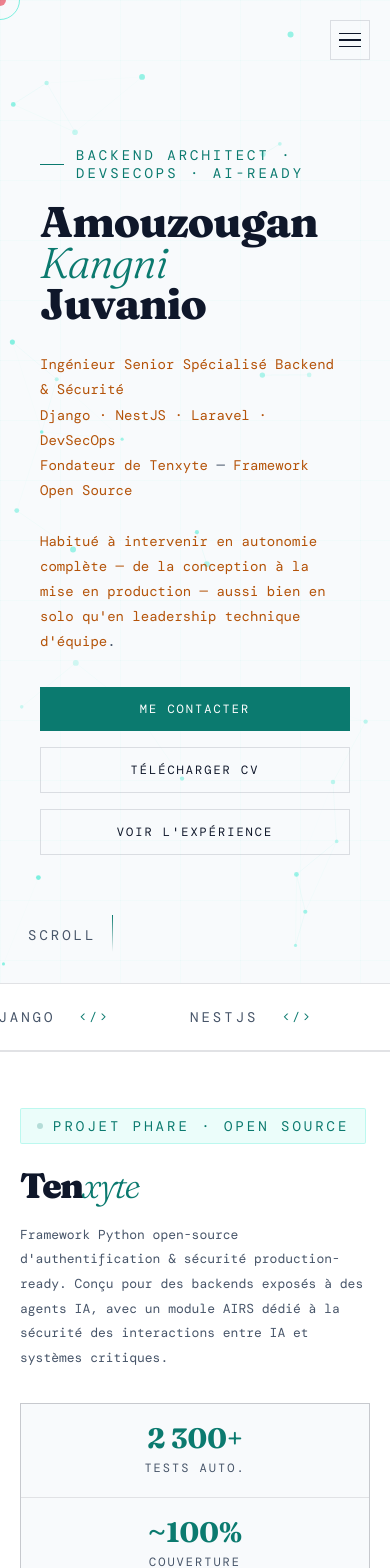
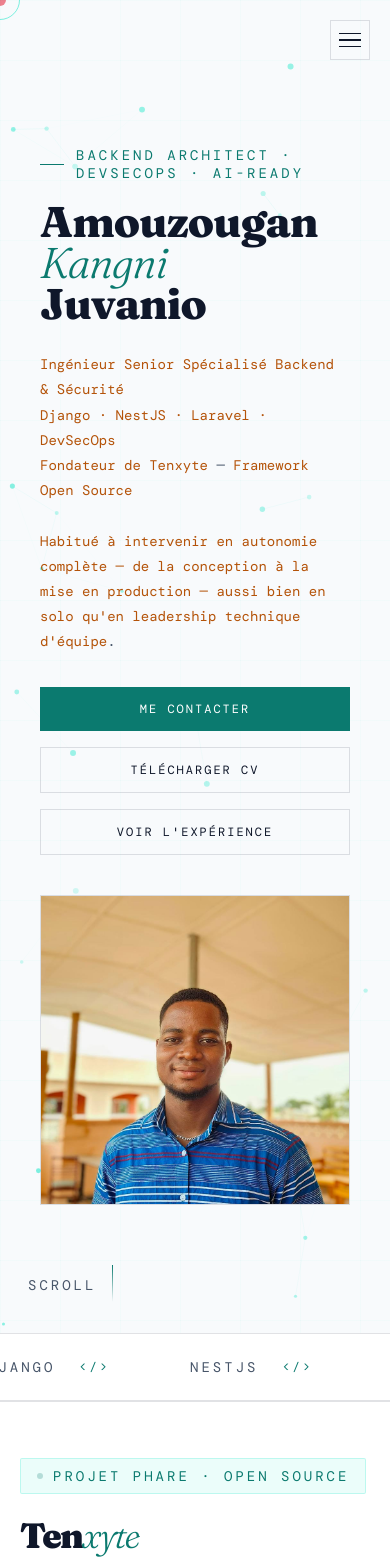
Before and after one commit to boboPrem1/in-juvanio, a React (Vite) app: page / in a window 390 px wide. Shown: the top 1568 px of the page. Built offline with nearby package versions, Linux system fonts and the light colour scheme; a web font is replaced by a local one.

Commit message:
All plans writted waiting implementation

```diff
--- a/src/components/Hero.jsx
+++ b/src/components/Hero.jsx
@@ -55,6 +55,10 @@ export default function Hero({ language }) {
           <a href="G_Curriculum_Vitae.pdf" download className="btn btn-ghost"><DecryptedText text={t.cvBtn} duration={400} /></a>
           <a href="#experience" className="btn btn-ghost"><DecryptedText text={t.expBtn} duration={400} /></a>
         </div>
+
+        <div className="hero-mobile-image">
+          <img src="azerty.jpg" alt="Amouzougan Kangni Juvanio" />
+        </div>
       </div>
 
       <div className="hero-right">
--- a/src/index.css
+++ b/src/index.css
@@ -1923,6 +1923,22 @@
         justify-content: center;
       }
 
+      .hero-mobile-image {
+        display: block;
+        width: 100%;
+        max-width: 400px;
+        aspect-ratio: 1 / 1;
+        margin: 40px auto 0;
+        border: 1px solid var(--border);
+        overflow: hidden;
+      }
+
+      .hero-mobile-image img {
+        width: 100%;
+        height: 100%;
+        object-fit: cover;
+      }
+
       .hero-scroll {
         left: 28px;
         bottom: 28px;
```
